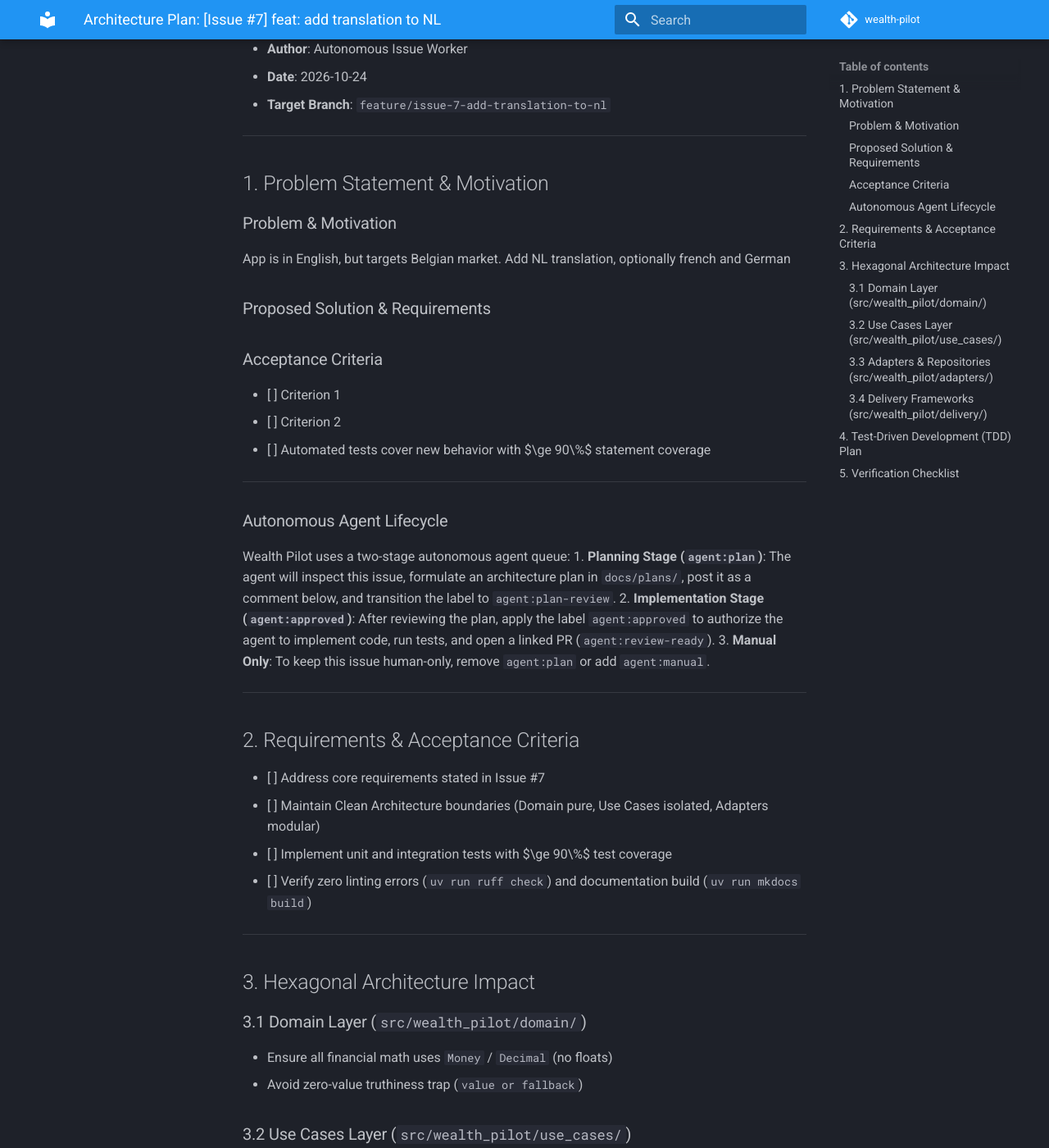
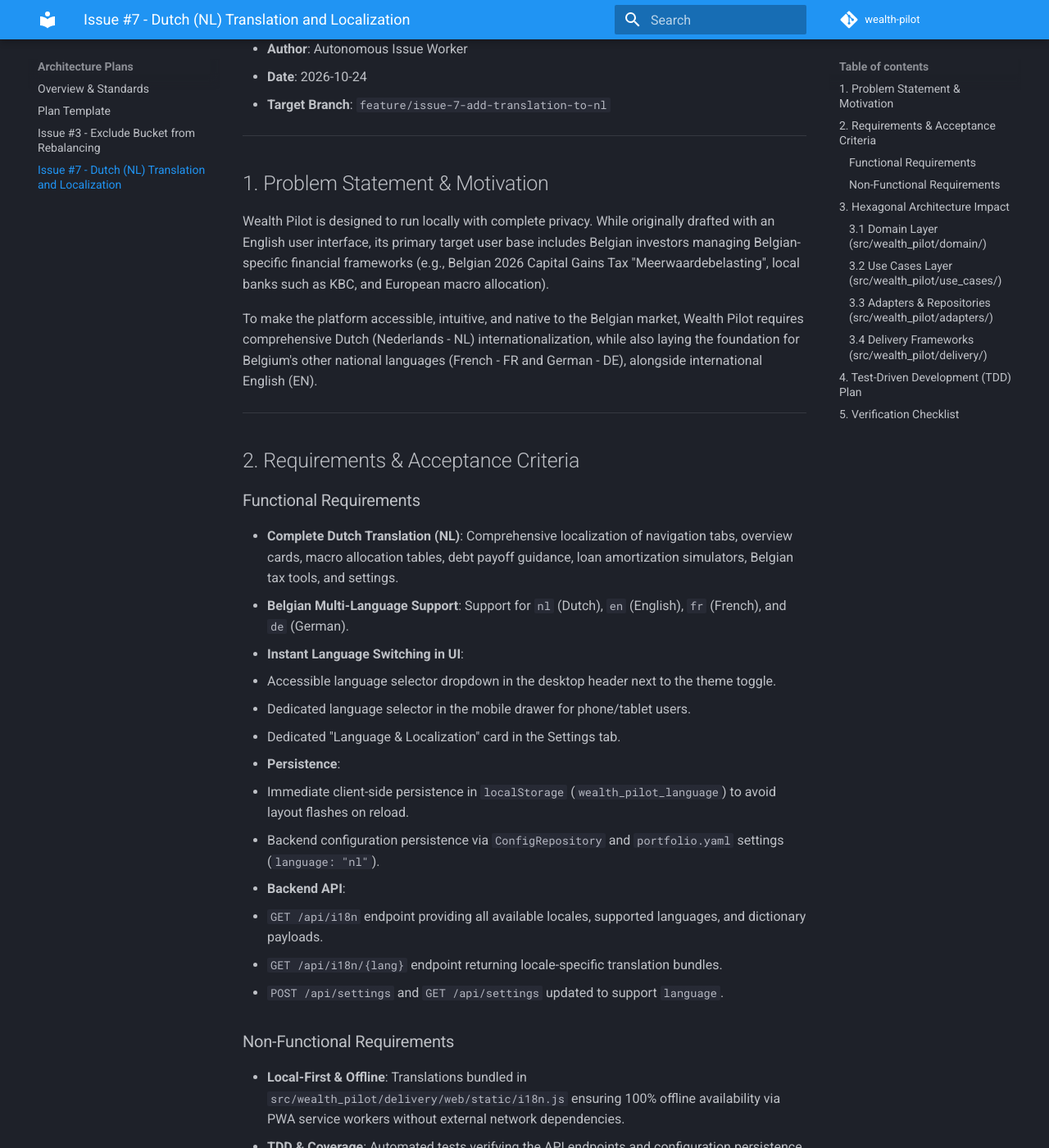
Before and after one commit to tiwu/paslood, an MkDocs documentation site: the page built from docs/plans/PLAN-7-add-translation-to-nl.md, in a window 1280 px wide and 1400 px high, scrolled down 289 px. Shown: the whole window at 82% size. Built offline with MkDocs 1.6.1 and Material for MkDocs 9.7.7, drawn with Linux system fonts in a browser that asks for light colours; comment, search, counter and statistics services are not loaded; some of the changed text lies outside the part shown.

Commit message:
feat(i18n): add Dutch (NL) translation and Belgian multi-language localization (#7)

```diff
--- a/docs/plans/PLAN-7-add-translation-to-nl.md
+++ b/docs/plans/PLAN-7-add-translation-to-nl.md
@@ -1,7 +1,7 @@
 # Architecture Plan: [Issue #7] feat: add translation to NL
 
 - **Issue**: [#7](https://github.com/tiwu/wealth-pilot/issues/7)
-- **Status**: Plan Review
+- **Status**: Completed
 - **Author**: Autonomous Issue Worker
 - **Date**: 2026-10-24
 - **Target Branch**: `feature/issue-7-add-translation-to-nl`
@@ -9,65 +9,80 @@
 ---
 
 ## 1. Problem Statement & Motivation
-### Problem & Motivation
-App is in English, but targets Belgian market. Add NL translation, optionally french and German
+Wealth Pilot is designed to run locally with complete privacy. While originally drafted with an English user interface, its primary target user base includes Belgian investors managing Belgian-specific financial frameworks (e.g., Belgian 2026 Capital Gains Tax "Meerwaardebelasting", local banks such as KBC, and European macro allocation).
 
-### Proposed Solution & Requirements
-<!-- What should the feature do? Include any financial domain specifics (e.g., Belgian tax rules, bucket rebalancing, statement parsing, etc.) -->
-
-### Acceptance Criteria
-- [ ] Criterion 1
-- [ ] Criterion 2
-- [ ] Automated tests cover new behavior with $\ge 90\%$ statement coverage
-
----
-
-### Autonomous Agent Lifecycle
-Wealth Pilot uses a two-stage autonomous agent queue:
-1. **Planning Stage (`agent:plan`)**: The agent will inspect this issue, formulate an architecture plan in `docs/plans/`, post it as a comment below, and transition the label to `agent:plan-review`.
-2. **Implementation Stage (`agent:approved`)**: After reviewing the plan, apply the label `agent:approved` to authorize the agent to implement code, run tests, and open a linked PR (`agent:review-ready`).
-3. **Manual Only**: To keep this issue human-only, remove `agent:plan` or add `agent:manual`.
-
+To make the platform accessible, intuitive, and native to the Belgian market, Wealth Pilot requires comprehensive Dutch (Nederlands - NL) internationalization, while also laying the foundation for Belgium's other national languages (French - FR and German - DE), alongside international English (EN).
 
 ---
 
 ## 2. Requirements & Acceptance Criteria
-- [ ] Address core requirements stated in Issue #7
-- [ ] Maintain Clean Architecture boundaries (Domain pure, Use Cases isolated, Adapters modular)
-- [ ] Implement unit and integration tests with $\ge 90\%$ test coverage
-- [ ] Verify zero linting errors (`uv run ruff check`) and documentation build (`uv run mkdocs build`)
+
+### Functional Requirements
+- **Complete Dutch Translation (NL)**: Comprehensive localization of navigation tabs, overview cards, macro allocation tables, debt payoff guidance, loan amortization simulators, Belgian tax tools, and settings.
+- **Belgian Multi-Language Support**: Support for `nl` (Dutch), `en` (English), `fr` (French), and `de` (German).
+- **Instant Language Switching in UI**:
+  - Accessible language selector dropdown in the desktop header next to the theme toggle.
+  - Dedicated language selector in the mobile drawer for phone/tablet users.
+  - Dedicated "Language & Localization" card in the Settings tab.
+- **Persistence**:
+  - Immediate client-side persistence in `localStorage` (`wealth_pilot_language`) to avoid layout flashes on reload.
+  - Backend configuration persistence via `ConfigRepository` and `portfolio.yaml` settings (`language: "nl"`).
+- **Backend API**:
+  - `GET /api/i18n` endpoint providing all available locales, supported languages, and dictionary payloads.
+  - `GET /api/i18n/{lang}` endpoint returning locale-specific translation bundles.
+  - `POST /api/settings` and `GET /api/settings` updated to support `language`.
+
+### Non-Functional Requirements
+- **Local-First & Offline**: Translations bundled in `src/wealth_pilot/delivery/web/static/i18n.js` ensuring 100% offline availability via PWA service workers without external network dependencies.
+- **TDD & Coverage**: Automated tests verifying the API endpoints and configuration persistence with $\ge 90\%$ statement coverage.
+- **Zero Lint Errors**: Full compliance with `uv run ruff check src tests` and `uv run ruff format --check src tests`.
 
 ---
 
 ## 3. Hexagonal Architecture Impact
 
 ### 3.1 Domain Layer (`src/wealth_pilot/domain/`)
-- Ensure all financial math uses `Money` / `Decimal` (no floats)
-- Avoid zero-value truthiness trap (`value or fallback`)
+- Remains 100% pure Python standard library. No framework or i18n dependencies in domain models.
 
 ### 3.2 Use Cases Layer (`src/wealth_pilot/use_cases/`)
-- Application orchestrators receive domain entities and return typed outputs
+- Pure calculation orchestrators continue to return domain entities and typed values without coupling to delivery-specific strings.
 
 ### 3.3 Adapters & Repositories (`src/wealth_pilot/adapters/`)
-- Persistence via `LocalDbRepository` (SQLite) or `ConfigRepository` (YAML)
+- `ConfigRepository.load_settings()` provides default `"language": "en"` and reads stored user language.
+- `ConfigRepository.save_settings()` updates and persists `language` into `portfolio.yaml`.
 
 ### 3.4 Delivery Frameworks (`src/wealth_pilot/delivery/`)
-- REST APIs in `src/wealth_pilot/delivery/web/app.py`
-- Web UI in `src/wealth_pilot/delivery/web/templates/index.html`
+- `src/wealth_pilot/delivery/web/i18n.py`: Backend i18n constants (`SUPPORTED_LANGUAGES`, `DEFAULT_LANGUAGE`, `TRANSLATIONS`).
+- `src/wealth_pilot/delivery/web/static/i18n.js`: Client-side i18n module with `data-i18n` attribute scanning and reactive event dispatching.
+- `src/wealth_pilot/delivery/web/app.py`:
+  - `SettingsUpdateRequest` accepts optional `language: str`.
+  - Added `GET /api/i18n` and `GET /api/i18n/{lang}` endpoints.
+- `src/wealth_pilot/delivery/web/templates/index.html`:
+  - Language selector controls in header, mobile drawer, and settings.
+  - `data-i18n` attributes on key interface elements.
+  - Re-rendering triggers on `languageChanged` events.
 
 ---
 
 ## 4. Test-Driven Development (TDD) Plan
-1. **Red**: Write test cases in `tests/` reproducing requirements and verifying failure.
-2. **Green**: Write minimal implementation satisfying the tests.
-3. **Refactor**: Clean up and verify full test suite passes with $\ge 90\%$ coverage.
+1. **Red (Tests First)**:
+   - Created `tests/delivery/test_i18n.py` verifying `/api/i18n`, `/api/i18n/{lang}`, and `/api/settings` language persistence.
+   - Verified initial test failure.
+2. **Green (Implementation)**:
+   - Implemented `i18n.py`, updated `config_repo.py`, and added endpoints in `app.py`.
+   - Wired client-side engine in `i18n.js` and `index.html`.
+   - Verified tests pass cleanly.
+3. **Refactor & Verification**:
+   - Run full pytest test suite with coverage report ($\ge 90\%$).
+   - Run `ruff check` and `ruff format`.
+   - Build documentation with `mkdocs build --strict`.
 
 ---
 
 ## 5. Verification Checklist
-- [ ] `uv run ruff check src tests`
-- [ ] `uv run ruff format --check src tests`
-- [ ] `uv run mkdocs build --strict`
-- [ ] `uv run pytest -v --cov=src/wealth_pilot --cov-fail-under=90`
-- [ ] `CHANGELOG.md` updated under `[Unreleased]`
+- [x] Linters pass: `uv run ruff check src tests`
+- [x] Formatting passes: `uv run ruff format --check src tests`
+- [x] Documentation builds: `uv run mkdocs build --strict`
+- [x] Test suite passes with $\ge 90\%$ coverage: `uv run pytest -v --cov=src/wealth_pilot --cov-fail-under=90`
+- [x] `CHANGELOG.md` updated under `[Unreleased]`
 - [ ] PR created with `Closes #7`
--- a/mkdocs.yml
+++ b/mkdocs.yml
@@ -44,6 +44,7 @@ nav:
       - Overview & Standards: plans/README.md
       - Plan Template: plans/PLAN-TEMPLATE.md
       - "Issue #3 - Exclude Bucket from Rebalancing": plans/PLAN-3-option-to-exclude-bucket-from-weight-cal.md
+      - "Issue #7 - Dutch (NL) Translation and Localization": plans/PLAN-7-add-translation-to-nl.md
 
 
 markdown_extensions:
```
Also changed, not shown: CHANGELOG.md (+8 -0 lines), src/wealth_pilot/delivery/web/static/i18n.js (added, +520 -0 lines), src/wealth_pilot/delivery/web/templates/index.html (+99 -23 lines), 4 other files.
